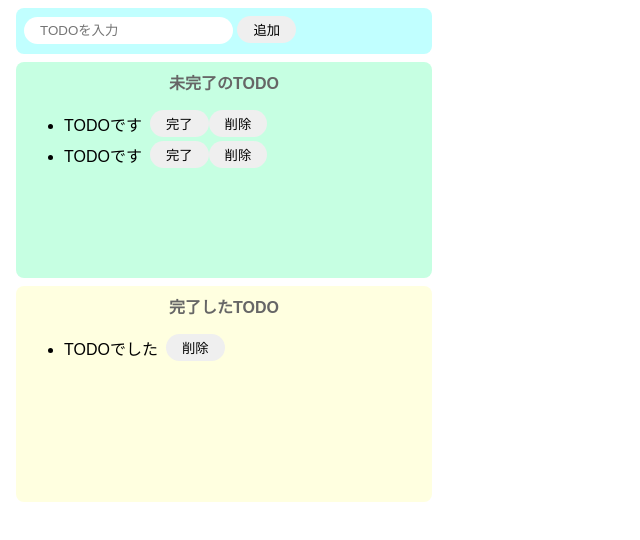
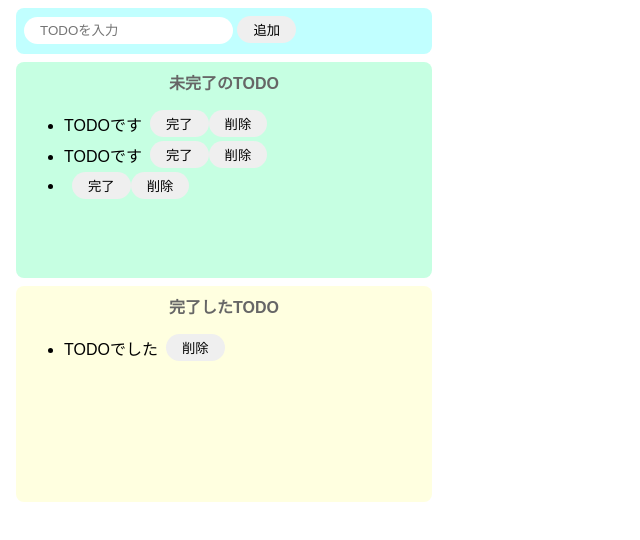
Before and after one commit to object-jp/JS-TODO-app, a website built with Parcel: page index.html in a window 1280 px wide. Both pictures are taken after a click on the button "追加". Shown: the whole page, without its empty margins (0-640 px from the left). Built offline with nearby package versions, Linux system fonts and the light colour scheme.

Commit message:
追加機能の作成

```diff
--- a/index.html
+++ b/index.html
@@ -7,12 +7,12 @@
 
   <body>
     <div class="input-area">
-      <input placeholder="TODOを入力" />
+      <input id="add-text" placeholder="TODOを入力" />
       <button id="add-button">追加</button>
     </div>
     <div class="incomplete-area">
       <p class="title">未完了のTODO</p>
-      <ul>
+      <ul id="incomplete-list">
         <div class="list-row">
           <li>TODOです</li>
           <button>完了</button>
--- a/src/index.js
+++ b/src/index.js
@@ -1 +1,34 @@
 import "./styles.css";
+
+const onClickAdd = () => {
+  const inputText = document.getElementById("add-text").value;
+  document.getElementById("add-text").value = "";
+
+  const div = document.createElement("div");
+  div.className = "list-row";
+
+  const li = document.createElement("li");
+  li.innerText = inputText;
+
+  const completeButton = document.createElement("button");
+  completeButton.innerText = "完了";
+  completeButton.addEventListener("click", () => {
+    alert("完了");
+  });
+
+  const deleteButton = document.createElement("button");
+  deleteButton.innerText = "削除";
+  deleteButton.addEventListener("click", () => {
+    alert("削除");
+  });
+
+  div.appendChild(li);
+  div.appendChild(completeButton);
+  div.appendChild(deleteButton);
+
+  document.getElementById("incomplete-list").appendChild(div);
+};
+
+document
+  .getElementById("add-button")
+  .addEventListener("click", () => onClickAdd());
```
